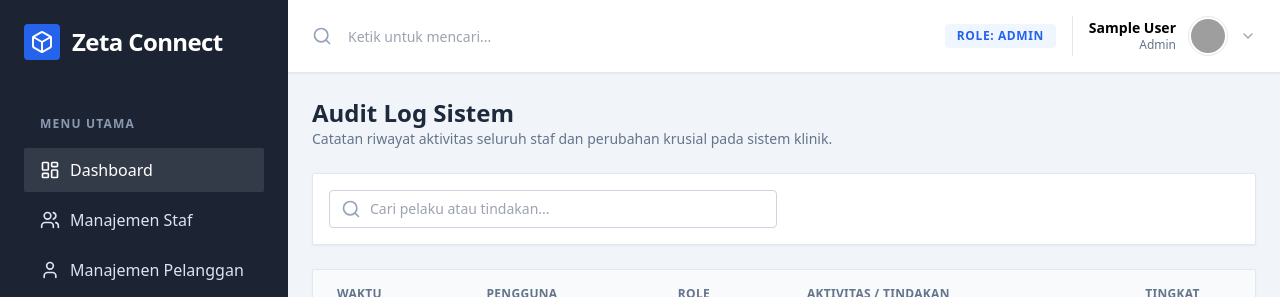
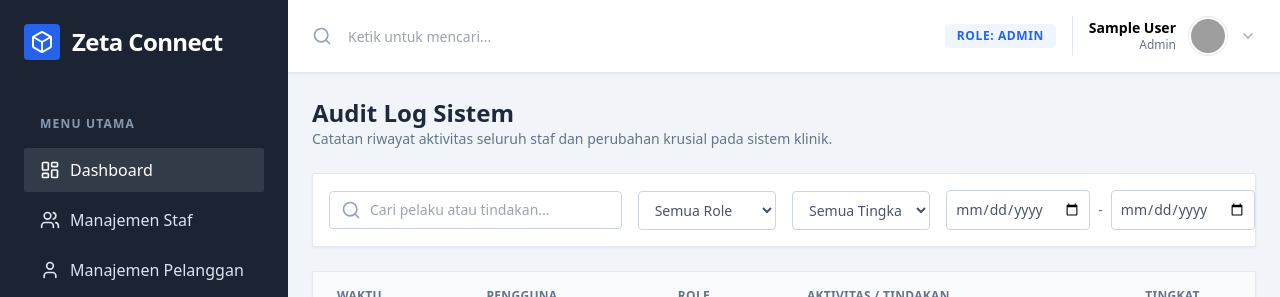
Before and after one commit to kkirayu/student-fe, a React (Vite) app: page /admin/audit-logs in a window 1280 px wide. Shown: the top 297 px of the page. Built offline with nearby package versions, Linux system fonts and the light colour scheme; no server answers; sample sign-in values are in the browser's storage; grey boxes are pictures that could not be loaded.

Commit message:
feat: create AuditLog page for system activity monitoring with filtering capabilities

```diff
--- a/src/pages/admin/AuditLog.jsx
+++ b/src/pages/admin/AuditLog.jsx
@@ -6,6 +6,10 @@ const AuditLog = () => {
   const [logs, setLogs] = useState([]);
   const [loading, setLoading] = useState(true);
   const [searchTerm, setSearchTerm] = useState('');
+  const [filterRole, setFilterRole] = useState('Semua Role');
+  const [filterSeverity, setFilterSeverity] = useState('Semua Tingkat');
+  const [startDate, setStartDate] = useState('');
+  const [endDate, setEndDate] = useState('');
 
   useEffect(() => {
     const fetchLogs = async () => {
@@ -24,10 +28,44 @@ const AuditLog = () => {
   }, []);
 
   const filteredLogs = logs.filter(log => {
+    // Hide owner activity from admin
     const isNotOwner = !log.role || log.role.toLowerCase() !== 'owner';
+    if (!isNotOwner) return false;
+
+    // Role filter
+    if (filterRole !== 'Semua Role' && log.role.toLowerCase() !== filterRole.toLowerCase()) {
+      return false;
+    }
+
+    // Severity filter
+    if (filterSeverity !== 'Semua Tingkat' && log.severity.toLowerCase() !== filterSeverity.toLowerCase()) {
+      return false;
+    }
+
+    // Date range filter
+    if (startDate || endDate) {
+      const datePart = log.timestamp.split(',')[0];
+      const logDate = new Date(datePart);
+
+      if (startDate) {
+        const start = new Date(startDate);
+        start.setHours(0, 0, 0, 0);
+        if (logDate < start) return false;
+      }
+
+      if (endDate) {
+        const end = new Date(endDate);
+        end.setHours(23, 59, 59, 999);
+        if (logDate > end) return false;
+      }
+    }
+
+    // Search filter
     const matchesSearch = log.user.toLowerCase().includes(searchTerm.toLowerCase()) ||
                           log.action.toLowerCase().includes(searchTerm.toLowerCase());
-    return isNotOwner && matchesSearch;
+    if (!matchesSearch) return false;
+
+    return true;
   });
 
   return (
@@ -37,8 +75,10 @@ const AuditLog = () => {
         <p className="text-sm text-slate-500 font-medium">Catatan riwayat aktivitas seluruh staf dan perubahan krusial pada sistem klinik.</p>
       </div>
 
-      <div className="flex flex-col gap-4 border border-slate-200 rounded-sm p-4 sm:flex-row sm:items-center sm:justify-between bg-white shadow-sm">
-        <div className="relative w-full max-w-md">
+      <div className="flex flex-col gap-4 border border-slate-200 rounded-sm p-4 bg-white shadow-sm">
+        <div className="grid grid-cols-1 md:grid-cols-2 lg:grid-cols-6 gap-4 items-center">
+
+          <div className="relative w-full lg:col-span-2">
             <span className="absolute left-3 top-1/2 -translate-y-1/2 text-slate-400">
               <Search className="h-5 w-5" />
             </span>
@@ -49,6 +89,52 @@ const AuditLog = () => {
               onChange={(e) => setSearchTerm(e.target.value)}
               className="w-full rounded border border-slate-300 bg-transparent py-2 pl-10 pr-4 text-sm outline-none focus:border-blue-600 focus:ring-1 focus:ring-blue-600"
             />
+          </div>
+
+          <div className="lg:col-span-1">
+            <select
+              value={filterRole}
+              onChange={(e) => setFilterRole(e.target.value)}
+              className="w-full rounded border border-slate-300 bg-transparent py-2 px-3 text-sm outline-none focus:border-blue-600 focus:ring-1 focus:ring-blue-600"
+            >
+              <option value="Semua Role">Semua Role</option>
+              <option value="Admin">Admin</option>
+              <option value="Dokter">Dokter</option>
+              <option value="Resepsionis">Resepsionis</option>
+              <option value="Apoteker">Apoteker</option>
+              <option value="Kasir">Kasir</option>
+            </select>
+          </div>
+
+          <div className="lg:col-span-1">
+            <select
+              value={filterSeverity}
+              onChange={(e) => setFilterSeverity(e.target.value)}
+              className="w-full rounded border border-slate-300 bg-transparent py-2 px-3 text-sm outline-none focus:border-blue-600 focus:ring-1 focus:ring-blue-600"
+            >
+              <option value="Semua Tingkat">Semua Tingkat</option>
+              <option value="Normal">Normal</option>
+              <option value="Tinggi">Tinggi</option>
+            </select>
+          </div>
+
+          <div className="flex gap-2 lg:col-span-2">
+            <input
+              type="date"
+              value={startDate}
+              onChange={(e) => setStartDate(e.target.value)}
+              title="Tanggal Mulai"
+              className="w-full rounded border border-slate-300 bg-transparent py-2 px-2 text-sm outline-none focus:border-blue-600 focus:ring-1 focus:ring-blue-600"
+            />
+            <span className="self-center text-slate-500 text-sm">-</span>
+            <input
+              type="date"
+              value={endDate}
+              onChange={(e) => setEndDate(e.target.value)}
+              title="Tanggal Akhir"
+              className="w-full rounded border border-slate-300 bg-transparent py-2 px-2 text-sm outline-none focus:border-blue-600 focus:ring-1 focus:ring-blue-600"
+            />
+          </div>
         </div>
       </div>
 
```
Lines whose indentation alone changed are shown as unchanged.
